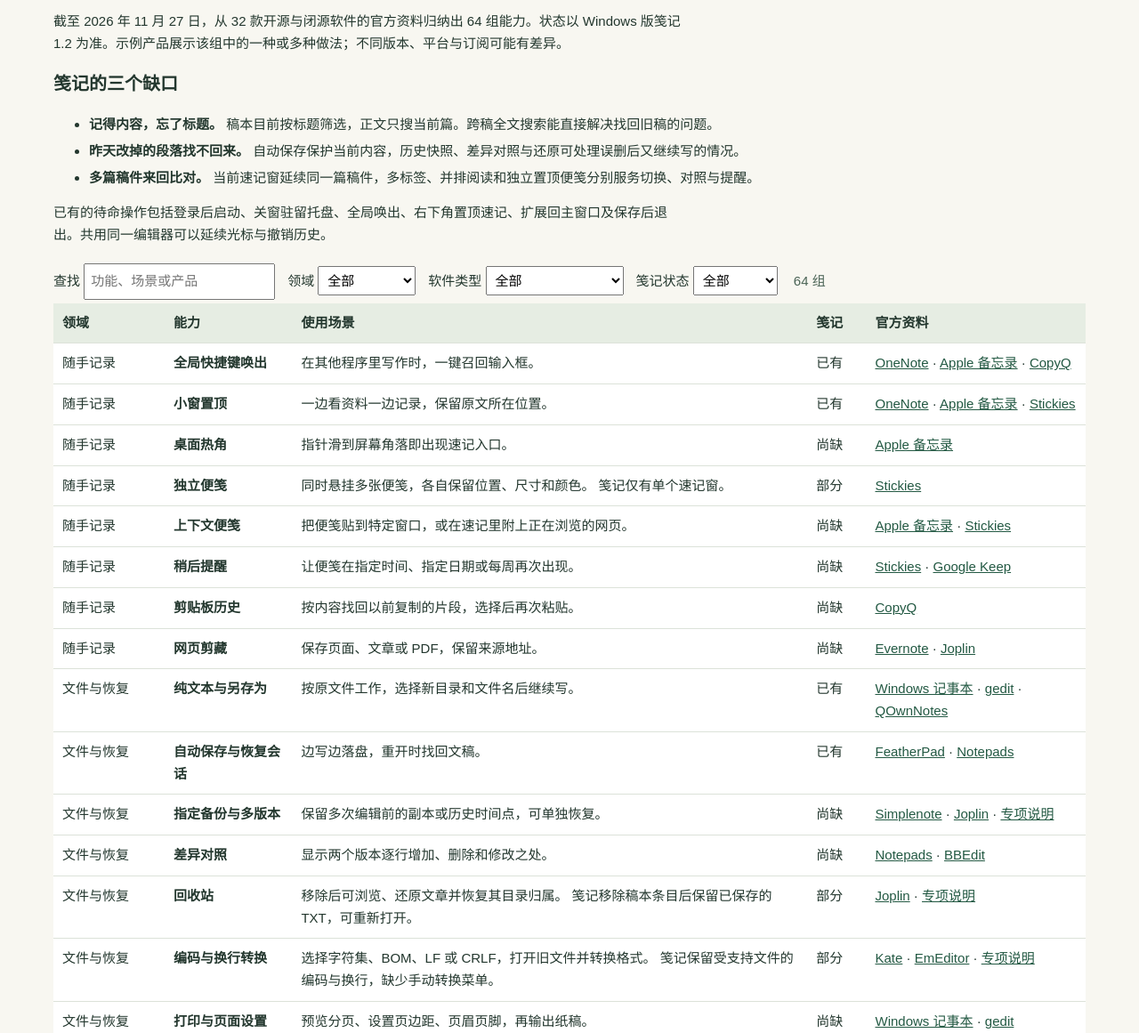
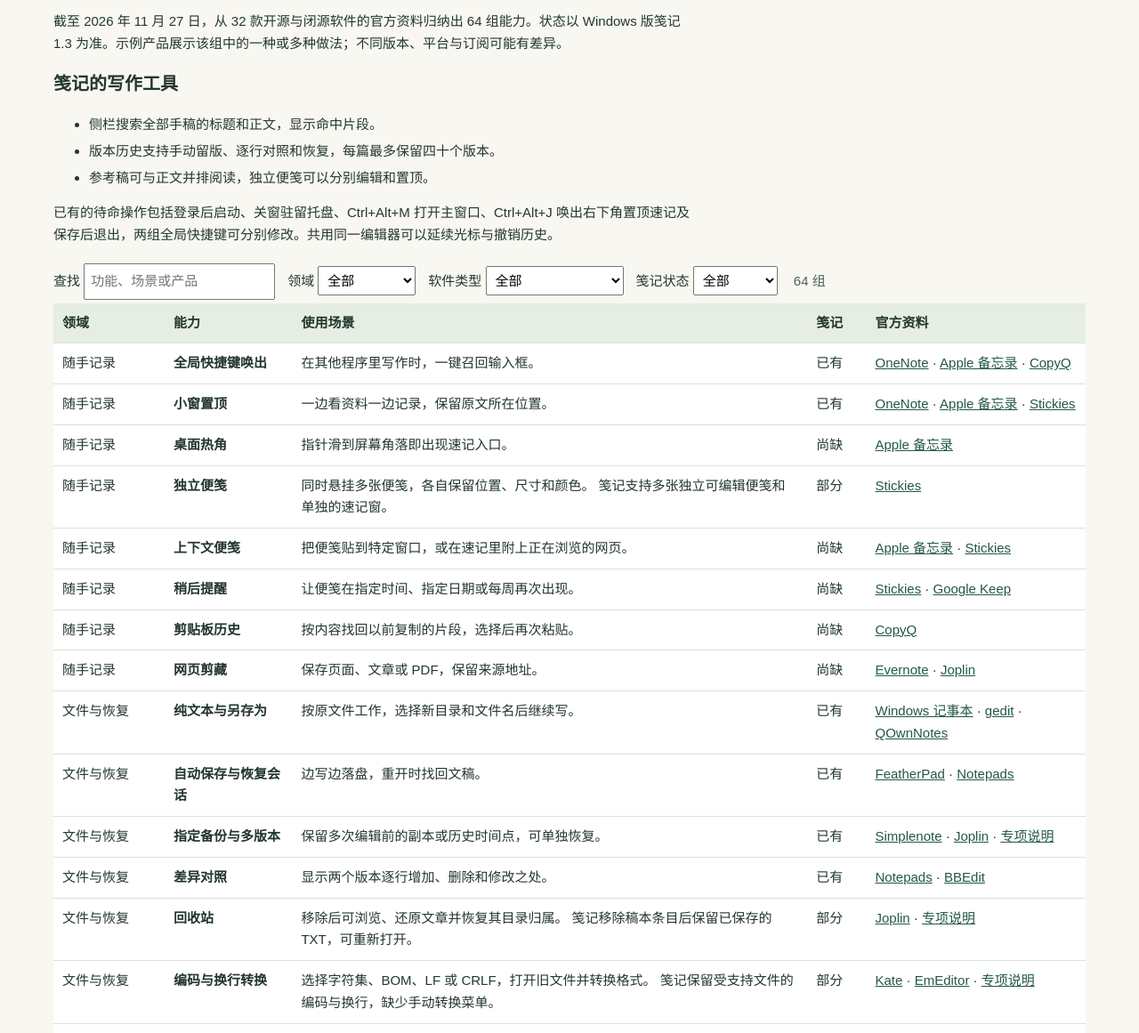
Before and after one commit to la8garlic/QuanY, a website: page 记事本功能对照.html in a window 1280 px wide. Shown: the part 103-1264 px from the top of the page at 89% size. Drawn offline with Linux system fonts and the light colour scheme.

Commit message:
docs: 更新笺记 1.3 功能对照与快捷键说明

```diff
--- a/记事本功能对照.html
+++ b/记事本功能对照.html
@@ -1,21 +1,21 @@
-<!doctype html><html lang="zh-CN"><meta charset="utf-8"><meta name="viewport" content="width=device-width,initial-scale=1"><title>记事本功能对照 · 笺记 1.2</title><style>
+<!doctype html><html lang="zh-CN"><meta charset="utf-8"><meta name="viewport" content="width=device-width,initial-scale=1"><title>记事本功能对照 · 笺记 1.3</title><style>
 :root{font:15px/1.65 "Microsoft YaHei UI",sans-serif;color:#23372e;background:#f8f7f1}body{max-width:1160px;margin:auto;padding:30px clamp(12px,4vw,60px)}h1{font:600 34px/1.4 SimSun,serif;margin-bottom:8px}h2{font-size:20px}p{max-width:86ch}label{display:inline-block;margin:4px 14px 4px 0}input,select{padding:6px;font:inherit;max-width:100%}table{width:100%;border-collapse:collapse;background:#fff}th,td{padding:10px;text-align:left;border-bottom:1px solid #dce2d9;vertical-align:top}th{background:#e6ede3}td:first-child{min-width:7em}a{color:#235943}small,output{color:#4c6557}details{margin:18px 0}summary{cursor:pointer;font-weight:bold}.scroller{overflow:auto}li{margin:5px 0}ol{columns:3}@media(max-width:700px){ol{columns:1}td{min-width:6em}}@media print{.filters{display:none}}
-</style><h1>记事本功能对照</h1><p>截至 2026 年 11 月 27 日，从 32 款开源与闭源软件的官方资料归纳出 64 组能力。状态以 Windows 版笺记 1.2 为准。示例产品展示该组中的一种或多种做法；不同版本、平台与订阅可能有差异。</p>
-<h2>笺记的三个缺口</h2><ul><li><b>记得内容，忘了标题。</b> 稿本目前按标题筛选，正文只搜当前篇。跨稿全文搜索能直接解决找回旧稿的问题。</li><li><b>昨天改掉的段落找不回来。</b> 自动保存保护当前内容，历史快照、差异对照与还原可处理误删后又继续写的情况。</li><li><b>多篇稿件来回比对。</b> 当前速记窗延续同一篇稿件，多标签、并排阅读和独立置顶便笺分别服务切换、对照与提醒。</li></ul>
-<p>已有的待命操作包括登录后启动、关窗驻留托盘、全局唤出、右下角置顶速记、扩展回主窗口及保存后退出。共用同一编辑器可以延续光标与撤销历史。</p>
+</style><h1>记事本功能对照</h1><p>截至 2026 年 11 月 27 日，从 32 款开源与闭源软件的官方资料归纳出 64 组能力。状态以 Windows 版笺记 1.3 为准。示例产品展示该组中的一种或多种做法；不同版本、平台与订阅可能有差异。</p>
+<h2>笺记的写作工具</h2><ul><li>侧栏搜索全部手稿的标题和正文，显示命中片段。</li><li>版本历史支持手动留版、逐行对照和恢复，每篇最多保留四十个版本。</li><li>参考稿可与正文并排阅读，独立便笺可以分别编辑和置顶。</li></ul>
+<p>已有的待命操作包括登录后启动、关窗驻留托盘、Ctrl+Alt+M 打开主窗口、Ctrl+Alt+J 唤出右下角置顶速记及保存后退出，两组全局快捷键可分别修改。共用同一编辑器可以延续光标与撤销历史。</p>
 <div class="filters"><label>查找 <input id="q" type="search" placeholder="功能、场景或产品"></label><label>领域 <select id="group"><option value="">全部</option><option>随手记录</option><option>文件与恢复</option><option>编辑操作</option><option>查找与导航</option><option>写作体验</option><option>组织与知识</option><option>同步与协作</option><option>资料与输出</option><option>专业编辑</option></select></label><label>软件类型 <select id="license"><option value="">全部</option><option value="开源">开源及开源客户端</option><option value="闭源">闭源发行版</option></select></label><label>笺记状态 <select id="state"><option value="">全部</option><option>已有</option><option>部分</option><option>尚缺</option><option>可选边界</option></select></label> <output id="count" aria-live="polite"></output></div>
 <div class="scroller"><table><thead><tr><th>领域</th><th>能力</th><th>使用场景</th><th>笺记</th><th>官方资料</th></tr></thead><tbody><tr><td>随手记录</td><td><b>全局快捷键唤出</b></td><td>在其他程序里写作时，一键召回输入框。</td><td>已有</td><td><a href="https://support.microsoft.com/en-us/onenote/onenote-help-and-learning/create-quick-notes">OneNote</a> · <a href="https://support.apple.com/guide/notes/create-a-quick-note-apdf028f7034/mac">Apple 备忘录</a> · <a href="https://github.com/hluk/CopyQ">CopyQ</a></td></tr>
 <tr><td>随手记录</td><td><b>小窗置顶</b></td><td>一边看资料一边记录，保留原文所在位置。</td><td>已有</td><td><a href="https://support.microsoft.com/en-us/onenote/onenote-help-and-learning/create-quick-notes">OneNote</a> · <a href="https://support.apple.com/guide/notes/create-a-quick-note-apdf028f7034/mac">Apple 备忘录</a> · <a href="https://www.zhornsoftware.co.uk/stickies/">Stickies</a></td></tr>
 <tr><td>随手记录</td><td><b>桌面热角</b></td><td>指针滑到屏幕角落即出现速记入口。</td><td>尚缺</td><td><a href="https://support.apple.com/guide/notes/create-a-quick-note-apdf028f7034/mac">Apple 备忘录</a></td></tr>
-<tr><td>随手记录</td><td><b>独立便笺</b></td><td>同时悬挂多张便笺，各自保留位置、尺寸和颜色。 笺记仅有单个速记窗。</td><td>部分</td><td><a href="https://www.zhornsoftware.co.uk/stickies/">Stickies</a></td></tr>
+<tr><td>随手记录</td><td><b>独立便笺</b></td><td>同时悬挂多张便笺，各自保留位置、尺寸和颜色。 笺记支持多张独立可编辑便笺和单独的速记窗。</td><td>部分</td><td><a href="https://www.zhornsoftware.co.uk/stickies/">Stickies</a></td></tr>
 <tr><td>随手记录</td><td><b>上下文便笺</b></td><td>把便笺贴到特定窗口，或在速记里附上正在浏览的网页。</td><td>尚缺</td><td><a href="https://support.apple.com/guide/notes/create-a-quick-note-apdf028f7034/mac">Apple 备忘录</a> · <a href="https://www.zhornsoftware.co.uk/stickies/">Stickies</a></td></tr>
 <tr><td>随手记录</td><td><b>稍后提醒</b></td><td>让便笺在指定时间、指定日期或每周再次出现。</td><td>尚缺</td><td><a href="https://www.zhornsoftware.co.uk/stickies/">Stickies</a> · <a href="https://www.google.com/keep/">Google Keep</a></td></tr>
 <tr><td>随手记录</td><td><b>剪贴板历史</b></td><td>按内容找回以前复制的片段，选择后再次粘贴。</td><td>尚缺</td><td><a href="https://github.com/hluk/CopyQ">CopyQ</a></td></tr>
 <tr><td>随手记录</td><td><b>网页剪藏</b></td><td>保存页面、文章或 PDF，保留来源地址。</td><td>尚缺</td><td><a href="https://evernote.com/features">Evernote</a> · <a href="https://joplinapp.org/help/">Joplin</a></td></tr>
 <tr><td>文件与恢复</td><td><b>纯文本与另存为</b></td><td>按原文件工作，选择新目录和文件名后继续写。</td><td>已有</td><td><a href="https://support.microsoft.com/en-us/windows/apps/help-in-notepad">Windows 记事本</a> · <a href="https://gedit-text-editor.org/features.html">gedit</a> · <a href="https://www.qownnotes.org/">QOwnNotes</a></td></tr>
 <tr><td>文件与恢复</td><td><b>自动保存与恢复会话</b></td><td>边写边落盘，重开时找回文稿。</td><td>已有</td><td><a href="https://github.com/tsujan/FeatherPad">FeatherPad</a> · <a href="https://github.com/0x7c13/Notepads">Notepads</a></td></tr>
-<tr><td>文件与恢复</td><td><b>指定备份与多版本</b></td><td>保留多次编辑前的副本或历史时间点，可单独恢复。</td><td>尚缺</td><td><a href="https://simplenote.com/">Simplenote</a> · <a href="https://joplinapp.org/help/">Joplin</a> · <a href="https://joplinapp.org/help/apps/note_history/">专项说明</a></td></tr>
-<tr><td>文件与恢复</td><td><b>差异对照</b></td><td>显示两个版本逐行增加、删除和修改之处。</td><td>尚缺</td><td><a href="https://github.com/0x7c13/Notepads">Notepads</a> · <a href="https://www.barebones.com/products/bbedit/">BBEdit</a></td></tr>
+<tr><td>文件与恢复</td><td><b>指定备份与多版本</b></td><td>保留多次编辑前的副本或历史时间点，可单独恢复。</td><td>已有</td><td><a href="https://simplenote.com/">Simplenote</a> · <a href="https://joplinapp.org/help/">Joplin</a> · <a href="https://joplinapp.org/help/apps/note_history/">专项说明</a></td></tr>
+<tr><td>文件与恢复</td><td><b>差异对照</b></td><td>显示两个版本逐行增加、删除和修改之处。</td><td>已有</td><td><a href="https://github.com/0x7c13/Notepads">Notepads</a> · <a href="https://www.barebones.com/products/bbedit/">BBEdit</a></td></tr>
 <tr><td>文件与恢复</td><td><b>回收站</b></td><td>移除后可浏览、还原文章并恢复其目录归属。 笺记移除稿本条目后保留已保存的 TXT，可重新打开。</td><td>部分</td><td><a href="https://joplinapp.org/help/">Joplin</a> · <a href="https://joplinapp.org/help/apps/trash/">专项说明</a></td></tr>
 <tr><td>文件与恢复</td><td><b>编码与换行转换</b></td><td>选择字符集、BOM、LF 或 CRLF，打开旧文件并转换格式。 笺记保留受支持文件的编码与换行，缺少手动转换菜单。</td><td>部分</td><td><a href="https://kate-editor.org/about-kate/">Kate</a> · <a href="https://www.emeditor.com/">EmEditor</a> · <a href="https://docs.kde.org/trunk_kf6/en/kate/kate/tools-menu.html">专项说明</a></td></tr>
 <tr><td>文件与恢复</td><td><b>打印与页面设置</b></td><td>预览分页、设置页边距、页眉页脚，再输出纸稿。</td><td>尚缺</td><td><a href="https://support.microsoft.com/en-us/windows/apps/help-in-notepad">Windows 记事本</a> · <a href="https://gedit-text-editor.org/features.html">gedit</a></td></tr>
@@ -29,10 +29,10 @@
 <tr><td>编辑操作</td><td><b>片段与补全</b></td><td>用缩写插入模板，复用固定落款、日期或常用段落。</td><td>尚缺</td><td><a href="https://gedit-text-editor.org/features.html">gedit</a> · <a href="https://www.barebones.com/products/bbedit/">BBEdit</a></td></tr>
 <tr><td>查找与导航</td><td><b>当前正文查找替换</b></td><td>前后跳转、显示匹配数、替换一个或全部。</td><td>已有</td><td><a href="https://github.com/notepad-plus-plus/npp-usermanual/blob/master/content/docs/searching.md">Notepad++</a> · <a href="https://gedit-text-editor.org/features.html">gedit</a></td></tr>
 <tr><td>查找与导航</td><td><b>高级匹配</b></td><td>区分大小写、全词、正则、捕获组及反向引用。</td><td>尚缺</td><td><a href="https://github.com/notepad-plus-plus/npp-usermanual/blob/master/content/docs/searching.md">Notepad++</a> · <a href="https://www.barebones.com/products/bbedit/">BBEdit</a></td></tr>
-<tr><td>查找与导航</td><td><b>跨稿全文搜索</b></td><td>输入记得的一句话，在全部笔记中列出命中稿件。</td><td>尚缺</td><td><a href="https://notational.net/">Notational Velocity</a> · <a href="https://simplenote.com/">Simplenote</a></td></tr>
+<tr><td>查找与导航</td><td><b>跨稿全文搜索</b></td><td>输入记得的一句话，在全部笔记中列出命中稿件。</td><td>已有</td><td><a href="https://notational.net/">Notational Velocity</a> · <a href="https://simplenote.com/">Simplenote</a></td></tr>
 <tr><td>查找与导航</td><td><b>文件夹批量替换</b></td><td>限定目录、扩展名或文件过滤条件，预览多文件命中。</td><td>尚缺</td><td><a href="https://github.com/notepad-plus-plus/npp-usermanual/blob/master/content/docs/searching.md">Notepad++</a> · <a href="https://www.barebones.com/products/bbedit/">BBEdit</a></td></tr>
 <tr><td>查找与导航</td><td><b>行号、书签与跳转</b></td><td>按行号定位，标记多处修改点，随后往返。</td><td>尚缺</td><td><a href="https://gedit-text-editor.org/features.html">gedit</a> · <a href="https://kate-editor.org/about-kate/">Kate</a> · <a href="https://github.com/tsujan/FeatherPad">FeatherPad</a></td></tr>
-<tr><td>查找与导航</td><td><b>标签页与分栏</b></td><td>同时看两篇稿，拖动标签、拆窗、并排校对。</td><td>尚缺</td><td><a href="https://kate-editor.org/about-kate/">Kate</a> · <a href="https://github.com/tsujan/FeatherPad">FeatherPad</a> · <a href="https://www.sublimetext.com/">Sublime Text</a></td></tr>
+<tr><td>查找与导航</td><td><b>标签页与分栏</b></td><td>同时看两篇稿，拖动标签、拆窗、并排校对。</td><td>部分</td><td><a href="https://kate-editor.org/about-kate/">Kate</a> · <a href="https://github.com/tsujan/FeatherPad">FeatherPad</a> · <a href="https://www.sublimetext.com/">Sublime Text</a></td></tr>
 <tr><td>查找与导航</td><td><b>统一搜索与新建</b></td><td>在同一输入框里找旧稿，没找到即可用该标题新建。</td><td>尚缺</td><td><a href="https://notational.net/">Notational Velocity</a></td></tr>
 <tr><td>写作体验</td><td><b>字体、行距、宽度与换行</b></td><td>调整正文可读性，按屏宽折行，切换明暗外观。</td><td>已有</td><td><a href="https://gedit-text-editor.org/features.html">gedit</a> · <a href="https://github.com/gottcode/focuswriter">FocusWriter</a></td></tr>
 <tr><td>写作体验</td><td><b>专注写作</b></td><td>收起侧栏与导航，让正文占据主要空间。</td><td>已有</td><td><a href="https://github.com/gottcode/focuswriter">FocusWriter</a> · <a href="https://ia.net/writer">iA Writer</a></td></tr>
@@ -41,7 +41,7 @@
 <tr><td>写作体验</td><td><b>字数与文档统计</b></td><td>统计正文、选区、行数、词数和字符数。 笺记统计非空白正文字符。</td><td>部分</td><td><a href="https://gedit-text-editor.org/features.html">gedit</a> · <a href="https://www.literatureandlatte.com/scrivener/overview">Scrivener</a></td></tr>
 <tr><td>写作体验</td><td><b>文字检查</b></td><td>提示拼写问题，辅助检查冗词和写作风格。</td><td>尚缺</td><td><a href="https://gedit-text-editor.org/features.html">gedit</a> · <a href="https://ia.net/writer">iA Writer</a></td></tr>
 <tr><td>写作体验</td><td><b>章节与卡片墙</b></td><td>拆章、拖拽调整顺序，附剧情摘要，再合成长稿。</td><td>尚缺</td><td><a href="https://www.literatureandlatte.com/scrivener/overview">Scrivener</a></td></tr>
-<tr><td>写作体验</td><td><b>研究资料并排</b></td><td>把访谈、图片、参考段落和手稿放在同一项目内对照。</td><td>尚缺</td><td><a href="https://www.literatureandlatte.com/scrivener/overview">Scrivener</a></td></tr>
+<tr><td>写作体验</td><td><b>研究资料并排</b></td><td>写作时可以并排阅读另一篇纯文本手稿，图片资料暂不支持。</td><td>部分</td><td><a href="https://www.literatureandlatte.com/scrivener/overview">Scrivener</a></td></tr>
 <tr><td>组织与知识</td><td><b>标签与快速筛选</b></td><td>跨文件夹给文稿归类，按多个主题找回。</td><td>尚缺</td><td><a href="https://simplenote.com/">Simplenote</a> · <a href="https://bear.app/">Bear</a></td></tr>
 <tr><td>组织与知识</td><td><b>树状目录与大纲</b></td><td>折叠章节或笔记节点，移动子树改变层级。</td><td>尚缺</td><td><a href="https://github.com/giuspen/cherrytree">CherryTree</a> · <a href="https://orgmode.org/features.html">Emacs Org Mode</a></td></tr>
 <tr><td>组织与知识</td><td><b>双向链接与关系图</b></td><td>从一段笔记跳到关联笔记，并查看反向引用。</td><td>尚缺</td><td><a href="https://obsidian.md/">Obsidian</a> · <a href="https://github.com/logseq/logseq">Logseq</a></td></tr>
```
